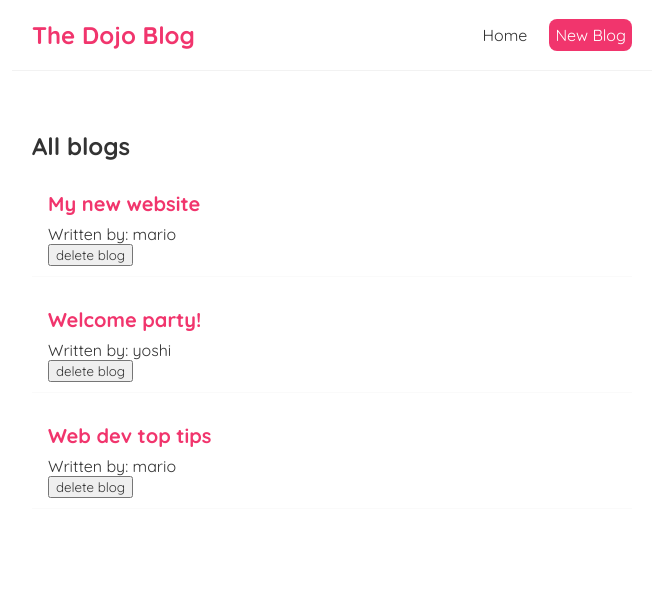
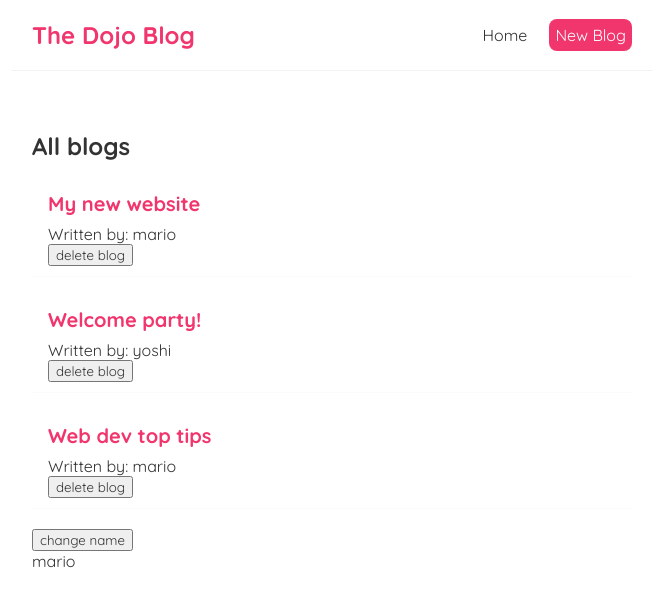
Before and after one commit to Nadia-Hamid/meu-primeiro-reactapp, a React (Create React App) app: page / in a window 1280 px wide. Shown: the top 606 px of the page, without its empty margins (308-971 px from the left). Built offline with nearby package versions, Linux system fonts and the light colour scheme; the HTML template or start-up script is replaced by a standard one.

Commit message:
UseEffect hook / dependencies

```diff
--- a/src/Home.js
+++ b/src/Home.js
@@ -1,4 +1,4 @@
-import { useState } from "react";
+import { useState, useEffect } from "react";
 import BlogList from './BlogList';
 
 const Home = () => {
@@ -8,14 +8,23 @@
         { title: "Web dev top tips", body: "lorem ipsum...", author: "mario", id: 3 }
     ]);
 
+    const [name, setName] = useState('mario');
+
     const handleDelete = (id) => {
         const newBlogs = blogs.filter(blog => blog.id !== id)
         setBlogs(newBlogs);
     }
 
+    useEffect(() => {
+        console.log('use effect ran')
+        console.log(name)
+    }, [name]);
+
     return (
         <div className="home">
-            <BlogList blogs={blogs} title="All blogs" handleDelete={handleDelete}/>
+            <BlogList blogs={blogs} title="All blogs" handleDelete={handleDelete} />
+            <button onClick={() => setName('luigi')}>change name</button>
+            <p>{name}</p>
         </div>
     );
 };
```
